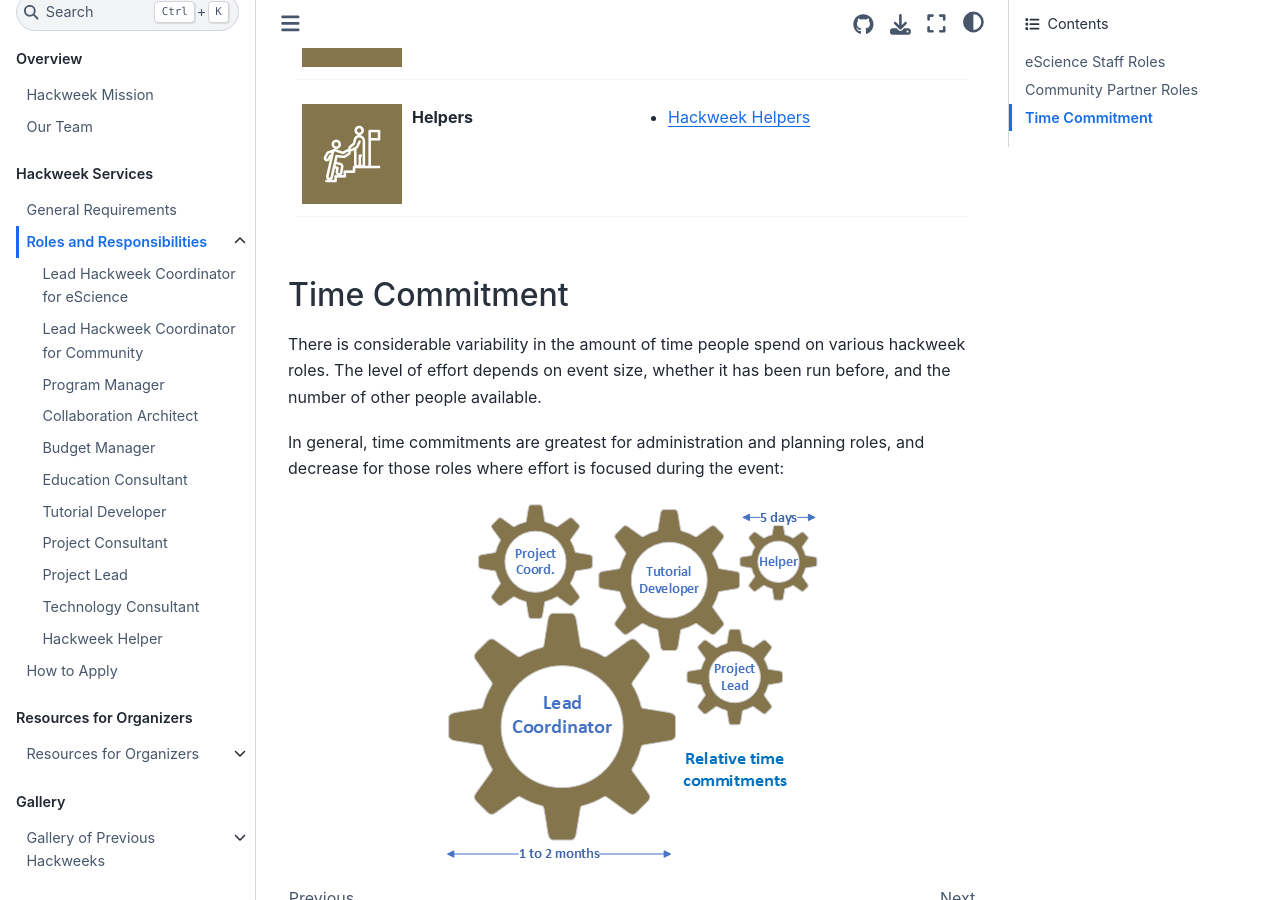
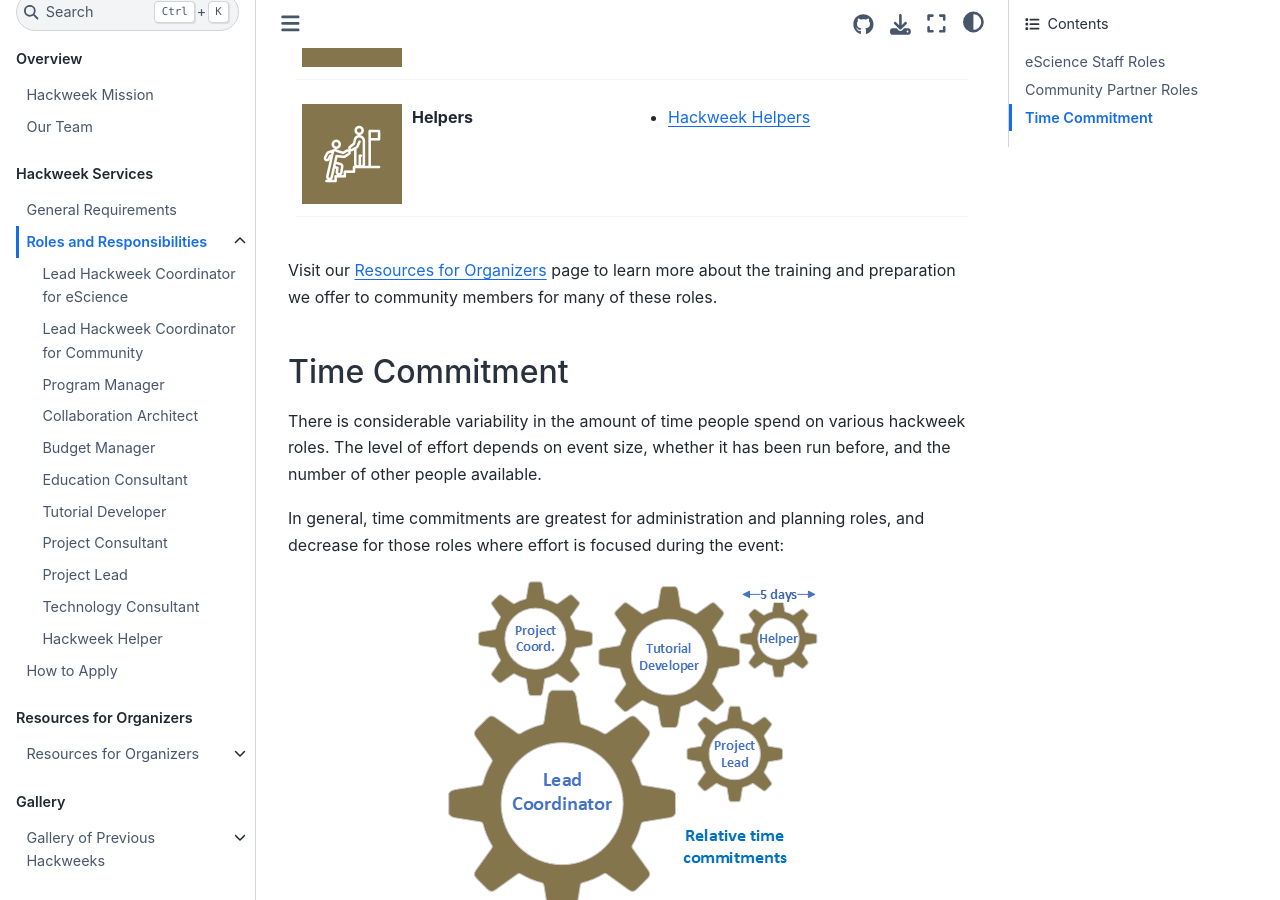
Before and after one commit to uwhackweek/hackweeks-as-a-service, a Jupyter Book: the page built from docs/services/index.md, in a window 1280 px wide and 900 px high, scrolled down 1655 px. Built offline with Jupyter Book 1.0.4 settings and Sphinx 7.4.7 and the Sphinx Book theme 1.1.4, drawn with Linux system fonts in a browser that asks for light colours.

Commit message:
include a link to the resources page

```diff
--- a/docs/services/index.md
+++ b/docs/services/index.md
@@ -212,6 +212,8 @@ Our clients who partner with us to host a hackweek are responsible for creating
 
 ::::
 
+Visit our [Resources for Organizers](../resources/index.md) page to learn more about the training and preparation we offer to community members for many of these roles.
+
 ## Time Commitment
 
 There is considerable variability in the amount of time people spend on various hackweek roles. The level of effort depends on event size, whether it has been run before, and the number of other people available.
```
